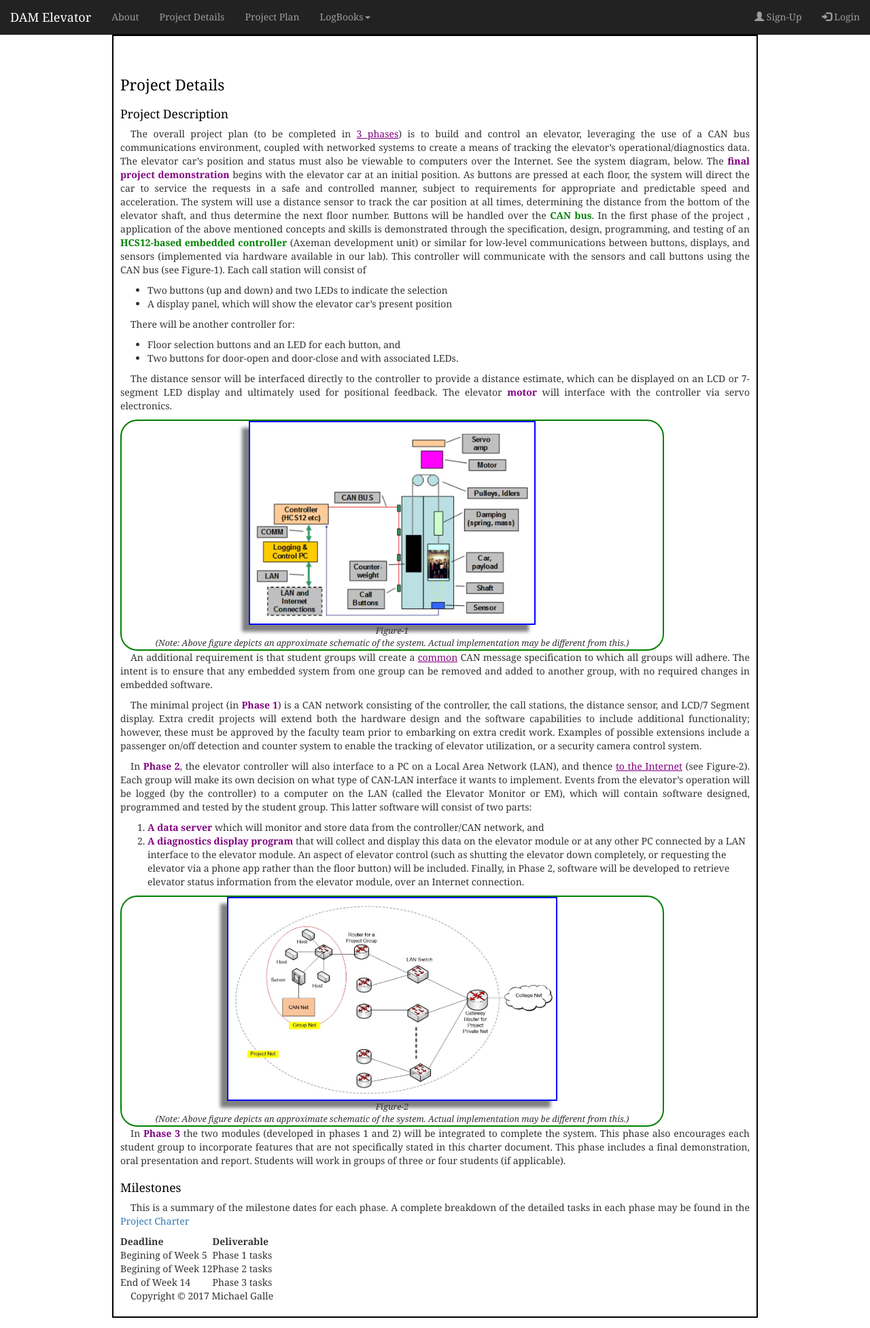
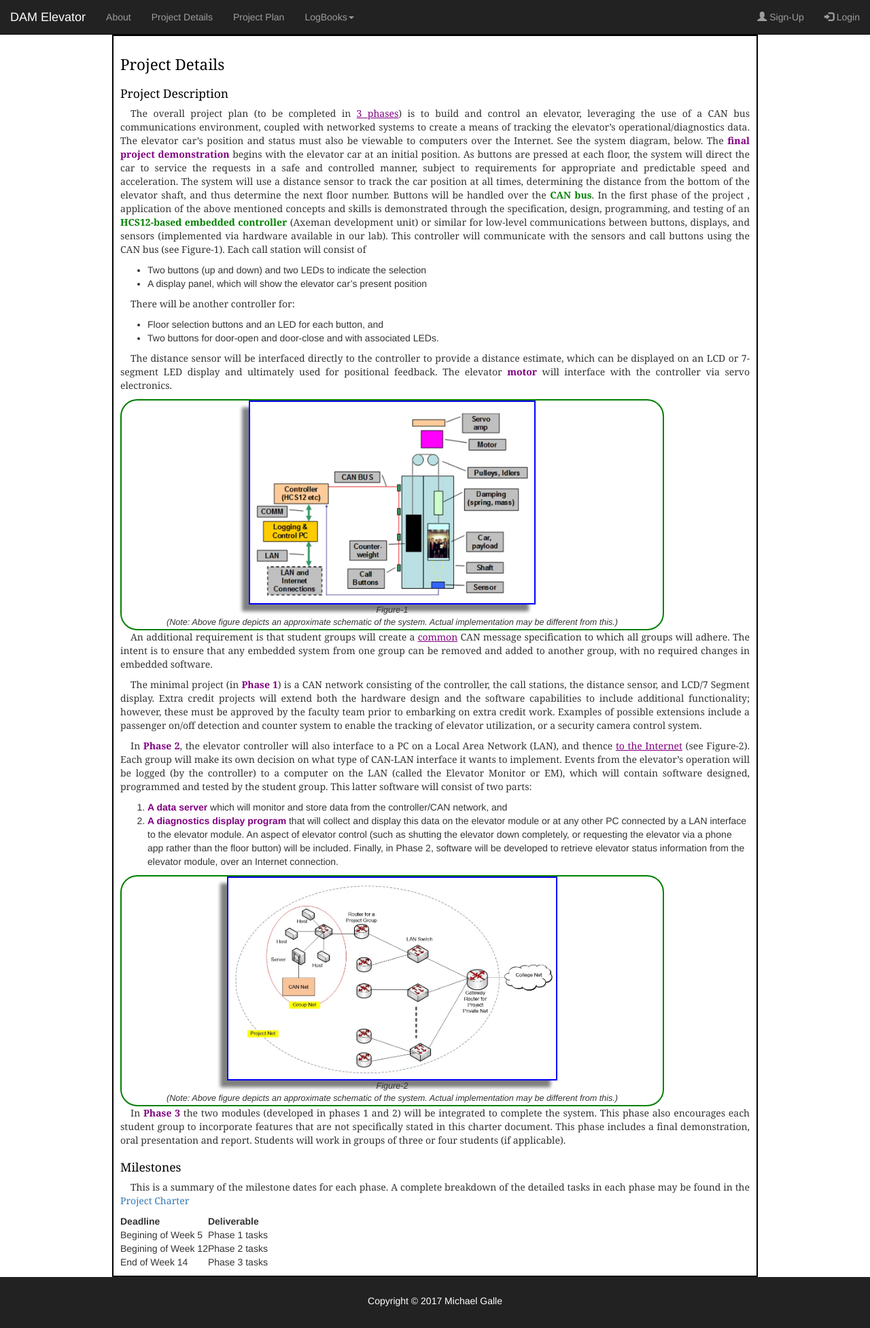
Before and after one commit to dinkar-sharma/project_6_2017, a PHP site: page /project_details.html in a window 1280 px wide. Shown: the whole page at 68% size. Run offline with PHP 8.4, Linux system fonts and the light colour scheme; some libraries are stand-ins or nearby versions.

Commit message:
Fixed up project details page. It now uses bootstrap.

```diff
--- a/css/project_details_style.css
+++ b/css/project_details_style.css
@@ -1,70 +1,81 @@
-body { font-family: Georgia, serif;
-}
-
-#container{
+#container
+{
   width: 950px;
   border: 2px solid black;
   padding: 10px;
   margin: auto;
 }
-h1{color:black;
+
+#container h1
+{
+  color:black;
   font-family: Georgia;
   font-size: 160%;
 }
 
-h2{color: black;
+#container h2
+{
+  color: black;
   font-family: Georgia;
   font-size: 125%;
 }
 
-p{
+#container p
+{
   font-family: Georgia;
   font-size: 100%;
   line-height: 20px;
   text-align: justify;
   text-indent: 15px;
   }
-span.mkunderlined{
+#container span.mkunderlined
+{
 	color: purple;
 	text-decoration: underline;
 }
 
-span.mkbold{
+#container span.mkbold
+{
 	color: purple;
 	font-weight: bold;
 }
 
-#can{
+#can
+{
 	font-weight: bold;
 	color: green;
 }
 
-#hcs12{
+#hcs12
+{
 	font-weight: bold;
 	color: green;
 }
 
-li{
+#container li
+{
   font-size: 100%;
 }
 
-figcaption{
+#container figcaption
+{
   font-style: italic;
   font-size: 90%;
   text-align: center;
 }
 
-figure{
+#container figure
+{
 	width: 800px;
   border: 2px solid green;
   border-radius: 25px 25px 25px 25px;
 }
 
-img{
+#container img
+{
   border: 2px solid blue;
   box-shadow: -10px 10px 5px grey;
   height: 300px;
   display: block;
   margin: 0 auto;
-
 }
--- a/project_details.html
+++ b/project_details.html
@@ -87,8 +87,8 @@
             </div>
         </div>
     </header>
-    <div id="container">
-        <h1 style="margin-top: 50px">Project Details</h1>
+    <div id="container" class="container">
+        <h1>Project Details</h1>
         <h2>Project Description</h2>
         <p>The overall project plan (to be completed in <span class="mkunderlined">3 phases</span>) is to
         build and control an elevator, leveraging the use of a CAN bus communications environment,
@@ -197,7 +197,9 @@
             <tbody></tbody>
             <tfoot></tfoot>
         </table>
+    </div>
+    <footer id="foot" class="container-fluid text-center">
         <p>Copyright &copy; 2017 Michael Galle</p>
-    </div>
+    </footer>
 </body>
 </html>
```
Lines whose indentation alone changed are shown as unchanged.
